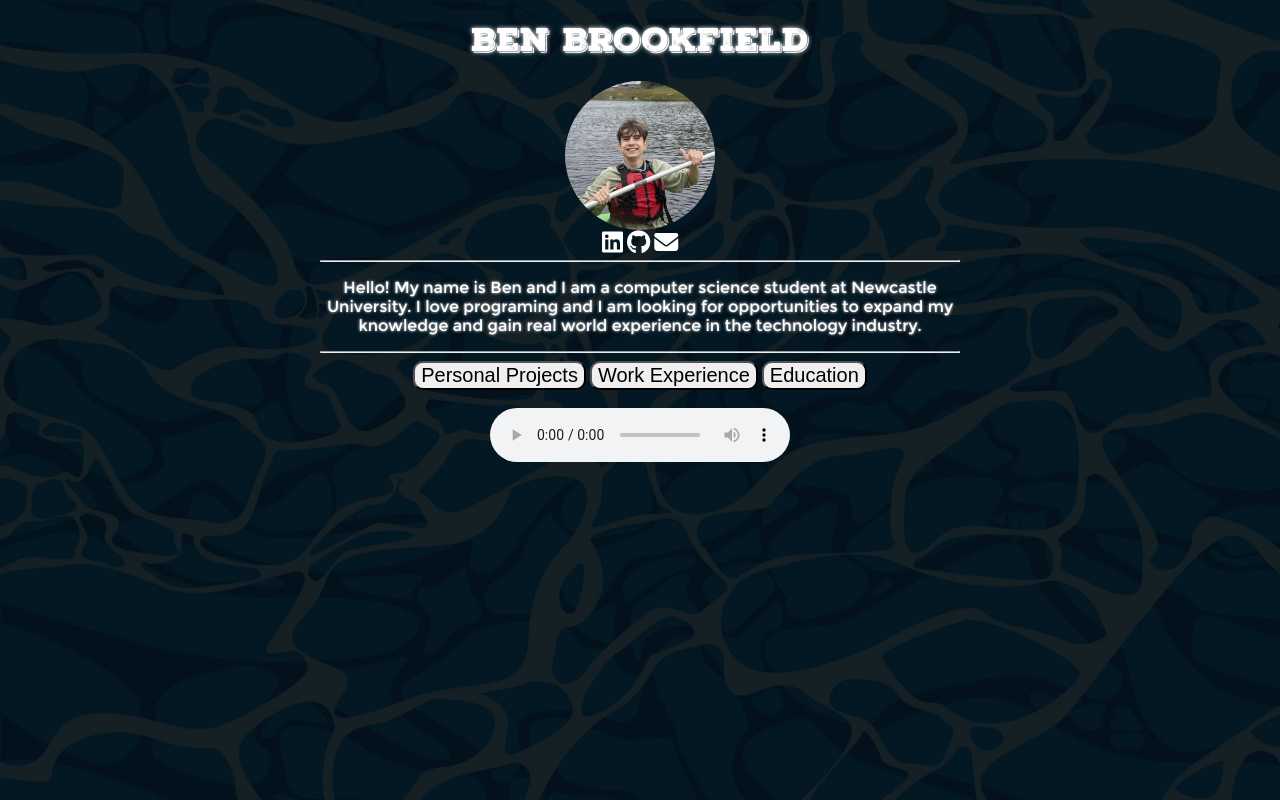
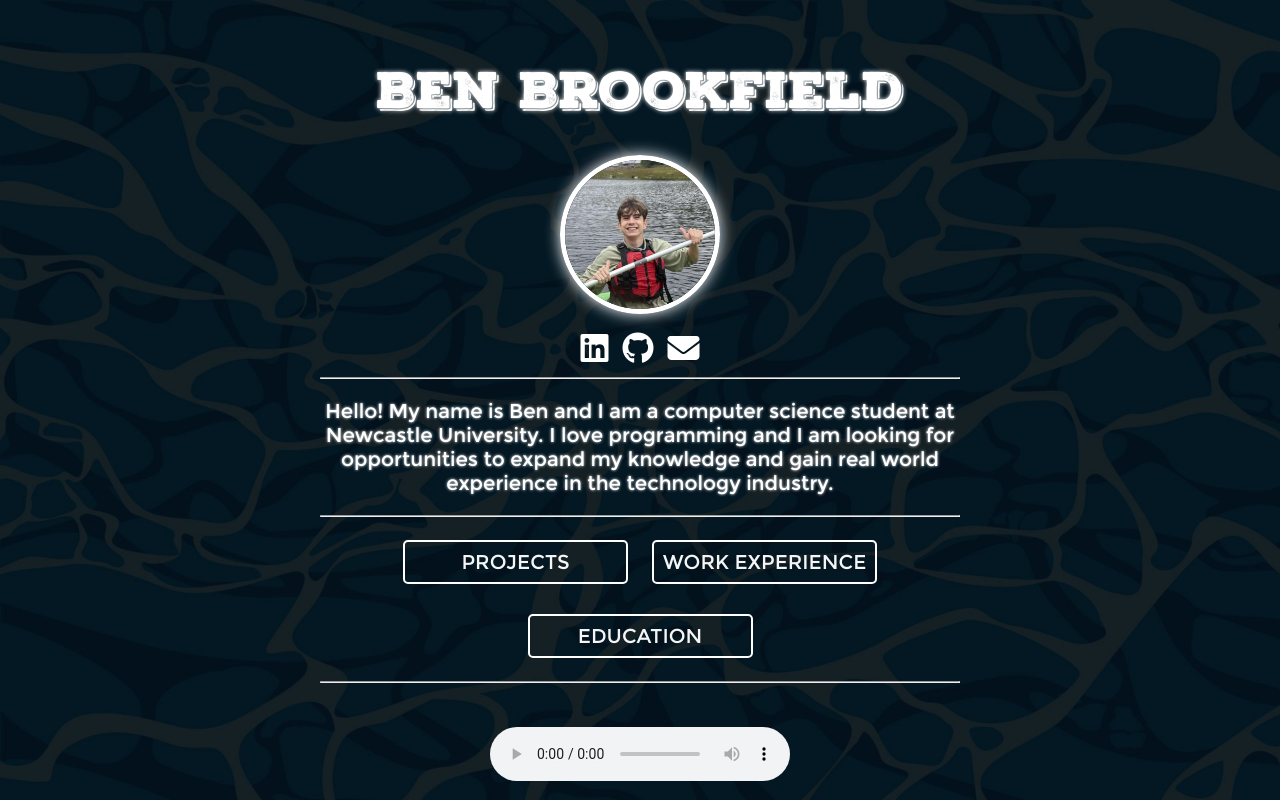
Before and after one commit to benbrookfield/portfolio-website, a Flask app: page / in a window 1280 px wide. Run offline with Flask 3, Linux system fonts and the light colour scheme; some libraries are stand-ins or nearby versions.

Commit message:
Animated title, added glow to my picture, made buttons look nice.

```diff
--- a/templates/main.html
+++ b/templates/main.html
@@ -18,34 +18,40 @@
         <a href="https://www.linkedin.com/in/ben-brookfield/"
            target="_blank"
            title="Goes to my Linkedin page">
-            <i class="fa-brands fa-linkedin fa-xl"></i>
+            <i class="fa-brands fa-linkedin fa-2xl"></i>
         </a>
 
         <a href="https://github.com/benbrookfield"
            target="_blank"
            title="Goes to my github profile">
-            <i class="fa-brands fa-github fa-xl"></i>
+            <i class="fa-brands fa-github fa-2xl"></i>
         </a>
 
         <a href="mailto:benjaminbrookfield2005@gmail.com"
            target="_blank"
            title="Send me an email!">
-            <i class="fa-solid fa-envelope fa-xl"></i>
+            <i class="fa-solid fa-envelope fa-2xl"></i>
         </a>
 
         <hr>
         <p>Hello! My name is Ben and I am a computer science student at Newcastle University.
-            I love programing and I am looking for opportunities to expand my knowledge and gain real world experience in the technology industry.</p>
+            I love programming and I am looking for opportunities to expand my knowledge and gain real world experience in the technology industry.</p>
         <hr>
 
-        <button style="font-size:20px; border-radius:10px">Personal Projects</button>
-        <button style="font-size:20px; border-radius:10px">Work Experience</button>
-        <button style="font-size:20px; border-radius:10px">Education</button>
+
+        <button>PROJECTS</button>
+        <button>WORK EXPERIENCE</button>
+        <button>EDUCATION</button>
+        <hr>
+
+        <div id="bottom"></div>
 
         <br><br>
         <audio controls loop>
             <source src="Trap Queen.mp3" type="audio/mpeg">
 
         </audio>
+
+
     </body>
 </html>
--- a/templates/style.css
+++ b/templates/style.css
@@ -6,12 +6,21 @@
     src: url("fonts/montserrat.regular.ttf");
     font-family: montserrat;
 }
+@font-face {
+    src: url(fonts/NexaRustSans-Black.otf);
+    font-family: Nexa;
+}
+@font-face {
+    src: url("fonts/Uni Sans Heavy.otf");
+    font-family: Uni;
+}
 
 body{
     text-align: center;
     background-image: url(vecteezy_surface-of-the-water-background-calm-relaxing-water-surface_14445404.jpg);
     background-size: cover;
     color: white;
+    margin-top: 60px;
     margin-left: 25%;
     margin-right: 25%;
 }
@@ -19,17 +28,52 @@ body{
 h1{
     font-family: Nexa-slab, Arial;
     text-shadow: 0px 0px 4px whitesmoke;
+    font-size: 50px;
+    animation-name: slideDown;
+    animation-duration: 1.5s;
+}
+
+@keyframes slideDown{
+    from{transform: translateY(-200px)}
 }
 
 p{
     font-family: montserrat, Arial;
     text-shadow: 0px 0px 3px whitesmoke;
+    font-size: 20px;
+}
+
+img{
+    border: 5px solid white;
+    box-shadow: 0px 0px 15px white;
+    margin-bottom: 10px;
 }
 
 i{
     color: white;
+    margin: 20px 5px;
 }
 
 a{
     text-decoration: none;
 }
+
+button{
+    background-color: rgba(0, 0, 0, 0);
+    font-family: montserrat, Arial;
+    color: whitesmoke;
+    padding: 8px;
+    width: 225px;
+    font-size: 20px;
+    border-radius: 5px;
+    border: 2px solid white;
+    margin: 15px 10px;
+    transition-duration: 0.3s;
+}
+
+button:hover{
+    background-color: white;
+    color: black;
+    box-shadow: 0px 0px 20px whitesmoke;
+    width: 240px;
+}
```
Also changed, not shown: templates/email.png (deleted), templates/github.png (deleted), templates/index.js (added), templates/linkedin.png (deleted), templates/vecteezy_surface-of-the-water-background-calm-relaxing-water-surface_14445404.svg (deleted).
